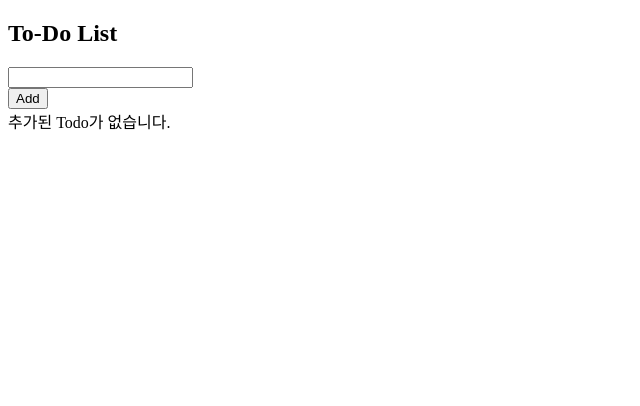
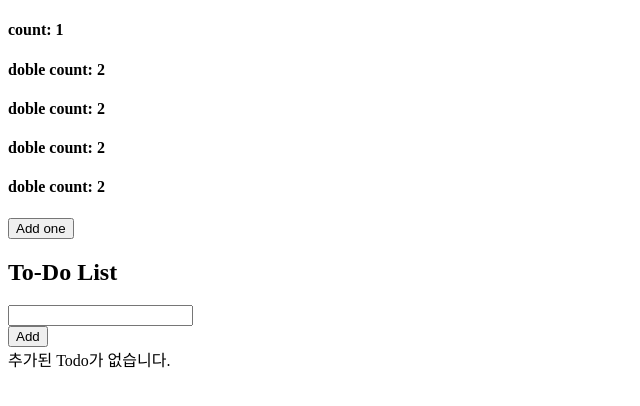
Before and after one commit to lyj0047/vue3-project, a Vue app: page / in a window 1280 px wide. Shown: the top 406 px of the page, without its empty margins (0-640 px from the left). Built offline with nearby package versions, Linux system fonts and the light colour scheme; the HTML template or start-up script is replaced by a standard one.

Commit message:
computed 사용 방법 (함수와의 차이점)

```diff
--- a/src/App.vue
+++ b/src/App.vue
@@ -1,5 +1,11 @@
 <template>
   <div class="container">
+    <h4>count: {{ count }}</h4>
+    <h4>doble count: {{ doubleCountComputed }}</h4>
+    <h4>doble count: {{ doubleCountComputed }}</h4>
+    <h4>doble count: {{ doubleCountMethod() }}</h4>
+    <h4>doble count: {{ doubleCountMethod() }}</h4>
+    <button @click="count++">Add one</button>
     <h2>To-Do List</h2>
     <TodoSimpleForm @add-todo="addTodo" />
     <div v-if="!todos.length">추가된 Todo가 없습니다.</div>
@@ -12,7 +18,7 @@
 </template>
 
 <script>
-import { ref } from "vue";
+import { ref, computed } from "vue";
 import TodoSimpleForm from "./components/TodoSimpleForm.vue";
 import TodoList from "./components/TodoList.vue";
 
@@ -40,12 +46,31 @@ export default {
       todos.value.splice(index, 1);
     };
 
+    // computed 와 함수의 차이점 비교
+    const count = ref(1);
+
+    // 결과를 캐싱함.
+    const doubleCountComputed = computed(() => {
+      console.log("computed"); // 한 번만 출력됨.
+      return count.value * 2;
+    });
+
+    // 함수는 인자를 받아서 함수 내에서 사용할 수 있다.
+    // 렌더링할 때마다 함수를 실행한다.
+    const doubleCountMethod = () => {
+      console.log("method"); // 두번 출력됨
+      return count.value * 2;
+    };
+
     return {
       todos,
       todoStyle,
       addTodo,
       toggleTodo,
       deleteTodo,
+      count,
+      doubleCountComputed,
+      doubleCountMethod,
     };
   },
 };
```
